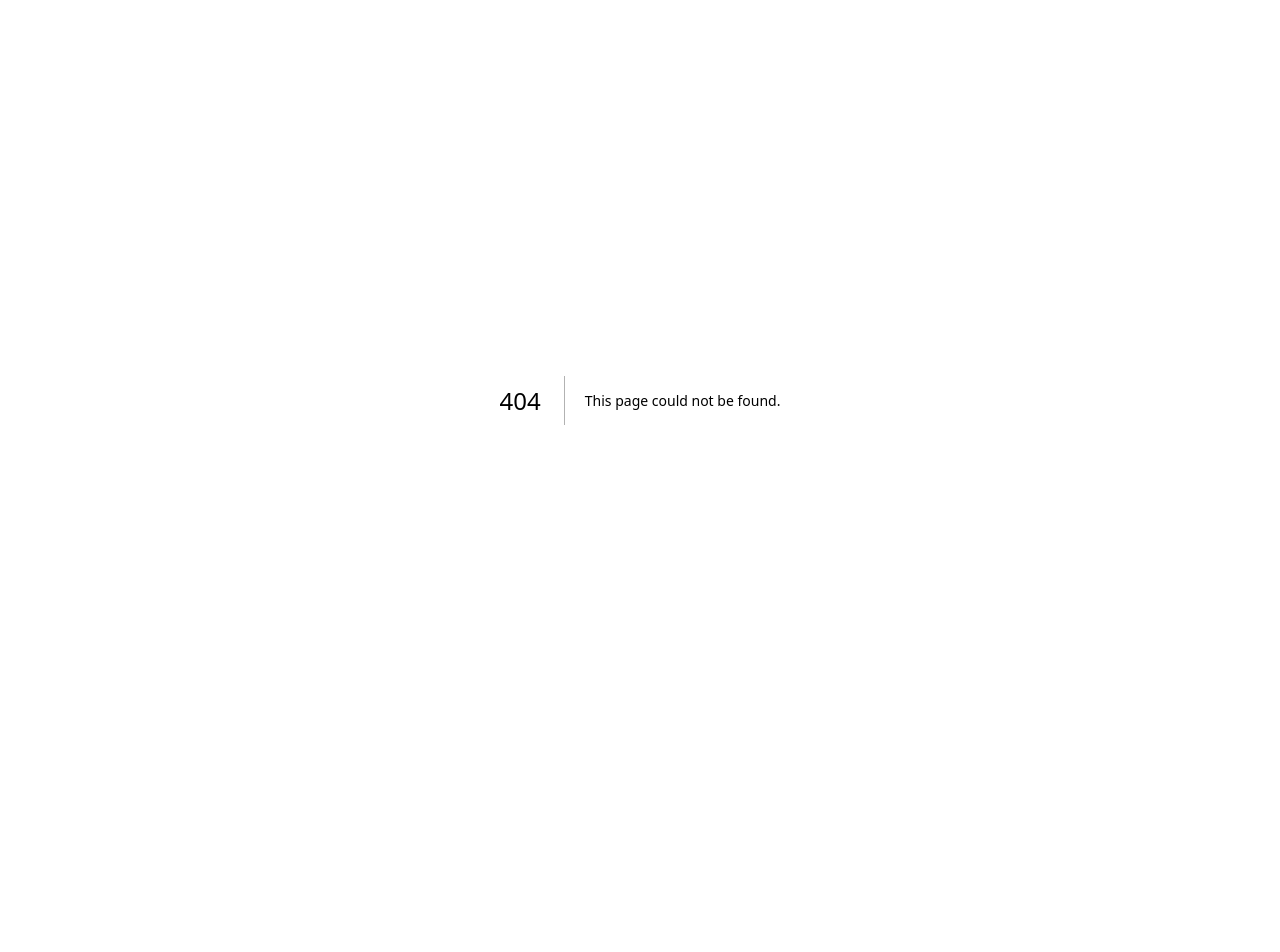
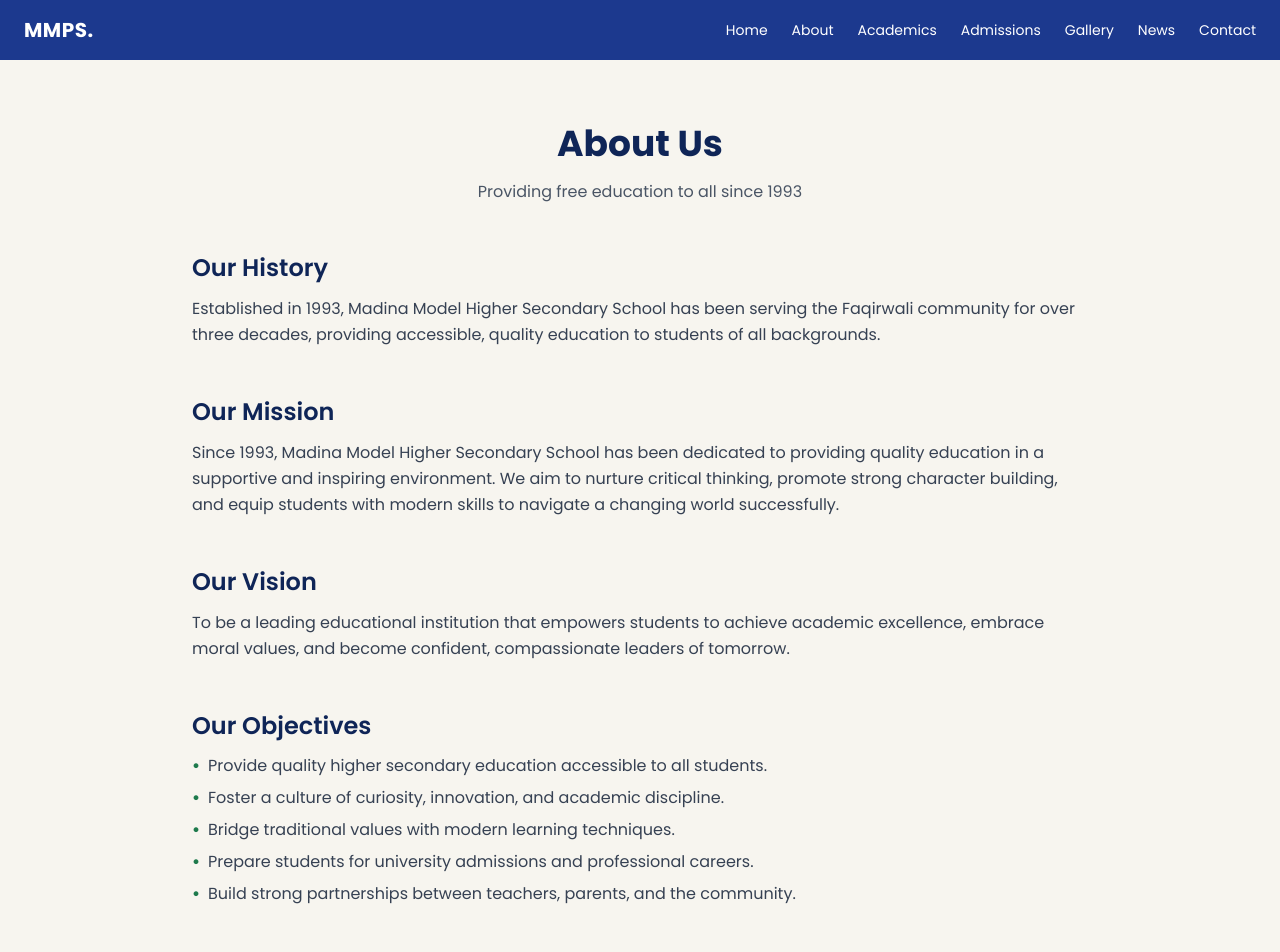
Before and after one commit to abdulmannansiddiqi/madina-school-website, a Next.js app in the folder frontend/: page /about in a window 1280 px wide. Before the commit this address had no page. Shown: the top 952 px of the page. Before the commit the page ends 800 px from the top, so only its background shows below. Built offline with nearby package versions, Linux system fonts and the light colour scheme.

Commit message:
Add About page and working navigation links

```diff
--- /dev/null
+++ b/frontend/src/app/about/page.js
@@ -0,0 +1,95 @@
+import Navbar from '../../components/Navbar';
+import Footer from '../../components/Footer';
+
+export default function About() {
+  return (
+    <>
+      <Navbar />
+
+      <main className="bg-[#F7F5EF] px-6 py-16">
+        <div className="max-w-4xl mx-auto">
+          <h1 className="text-4xl font-bold text-[#0F2557] mb-4 text-center">
+            About Us
+          </h1>
+          <p className="text-gray-600 text-center mb-12">
+            Providing free education to all since 1993
+          </p>
+
+          {/* History */}
+          <section className="mb-12">
+            <h2 className="text-2xl font-semibold text-[#0F2557] mb-3">
+              Our History
+            </h2>
+            <p className="text-gray-700 leading-relaxed">
+              Established in 1993, Madina Model Higher Secondary School has
+              been serving the Faqirwali community for over three decades,
+              providing accessible, quality education to students of all
+              backgrounds.
+            </p>
+          </section>
+
+          {/* Mission */}
+          <section className="mb-12">
+            <h2 className="text-2xl font-semibold text-[#0F2557] mb-3">
+              Our Mission
+            </h2>
+            <p className="text-gray-700 leading-relaxed">
+              Since 1993, Madina Model Higher Secondary School has been
+              dedicated to providing quality education in a supportive and
+              inspiring environment. We aim to nurture critical thinking,
+              promote strong character building, and equip students with
+              modern skills to navigate a changing world successfully.
+            </p>
+          </section>
+
+          {/* Vision */}
+          <section className="mb-12">
+            <h2 className="text-2xl font-semibold text-[#0F2557] mb-3">
+              Our Vision
+            </h2>
+            <p className="text-gray-700 leading-relaxed">
+              To be a leading educational institution that empowers students
+              to achieve academic excellence, embrace moral values, and
+              become confident, compassionate leaders of tomorrow.
+            </p>
+          </section>
+
+          {/* Objectives */}
+          <section>
+            <h2 className="text-2xl font-semibold text-[#0F2557] mb-3">
+              Our Objectives
+            </h2>
+            <ul className="space-y-2 text-gray-700">
+              <li className="flex gap-2">
+                <span className="text-[#1E7A4C] font-bold">•</span>
+                Provide quality higher secondary education accessible to all
+                students.
+              </li>
+              <li className="flex gap-2">
+                <span className="text-[#1E7A4C] font-bold">•</span>
+                Foster a culture of curiosity, innovation, and academic
+                discipline.
+              </li>
+              <li className="flex gap-2">
+                <span className="text-[#1E7A4C] font-bold">•</span>
+                Bridge traditional values with modern learning techniques.
+              </li>
+              <li className="flex gap-2">
+                <span className="text-[#1E7A4C] font-bold">•</span>
+                Prepare students for university admissions and professional
+                careers.
+              </li>
+              <li className="flex gap-2">
+                <span className="text-[#1E7A4C] font-bold">•</span>
+                Build strong partnerships between teachers, parents, and the
+                community.
+              </li>
+            </ul>
+          </section>
+        </div>
+      </main>
+
+      <Footer />
+    </>
+  );
+}
--- a/frontend/src/components/Navbar.js
+++ b/frontend/src/components/Navbar.js
@@ -1,15 +1,16 @@
 'use client';
 
 import { useState } from 'react';
+import Link from 'next/link';
 
 const links = [
-  'Home',
-  'About',
-  'Academics',
-  'Admissions',
-  'Gallery',
-  'News',
-  'Contact',
+  { name: 'Home', href: '/' },
+  { name: 'About', href: '/about' },
+  { name: 'Academics', href: '/academics' },
+  { name: 'Admissions', href: '/admissions' },
+  { name: 'Gallery', href: '/gallery' },
+  { name: 'News', href: '/news' },
+  { name: 'Contact', href: '/contact' },
 ];
 
 export default function Navbar() {
@@ -18,12 +19,18 @@ export default function Navbar() {
   return (
     <nav className="bg-blue-900 text-white px-6 py-4">
       <div className="flex items-center justify-between">
-        <span className="text-xl font-bold tracking-wide">MMPS</span>
+        <Link href="/" className="text-xl font-bold tracking-wide">
+          MMPS.
+        </Link>
 
         {/* Desktop links - hidden on mobile */}
         <ul className="hidden md:flex gap-6 text-sm">
           {links.map((link) => (
-            <li key={link}>{link}</li>
+            <li key={link.name}>
+              <Link href={link.href} className="hover:text-gray-300 transition-colors">
+                {link.name}
+              </Link>
+            </li>
           ))}
         </ul>
 
@@ -37,11 +44,19 @@ export default function Navbar() {
         </button>
       </div>
 
-      {/* Mobile dropdown menu - only shows when isOpen is true */}
+      {/* Mobile dropdown menu */}
       {isOpen && (
         <ul className="md:hidden flex flex-col gap-4 mt-4 text-sm">
           {links.map((link) => (
-            <li key={link}>{link}</li>
+            <li key={link.name}>
+              <Link
+                href={link.href}
+                className="block"
+                onClick={() => setIsOpen(false)}
+              >
+                {link.name}
+              </Link>
+            </li>
           ))}
         </ul>
       )}
```
